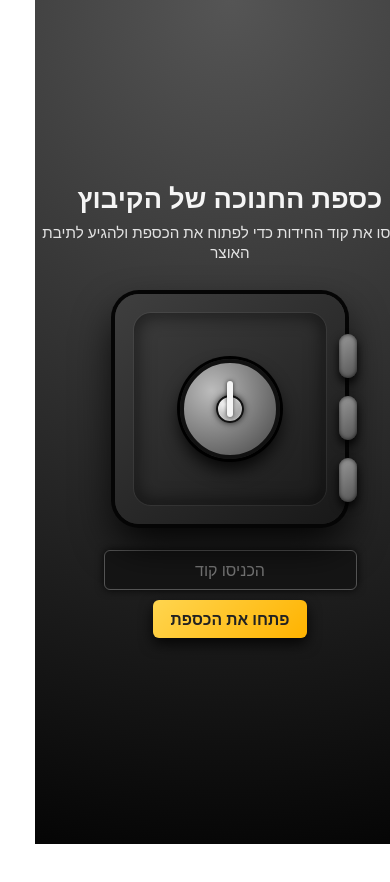
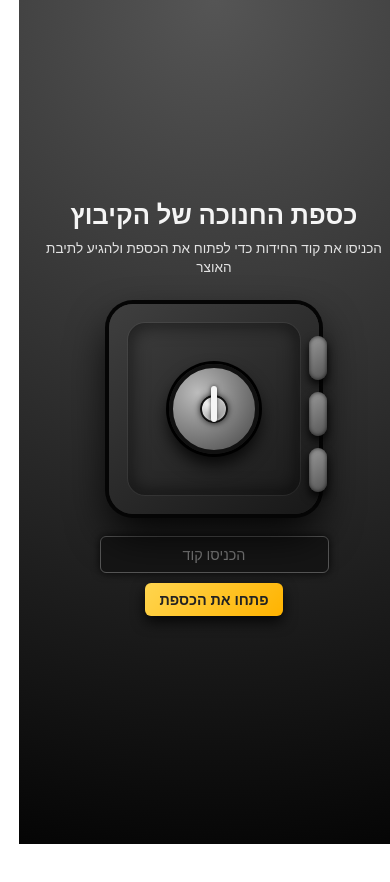
Before and after one commit to shaharpri/hanukkah_pelekh, a plain HTML site: page index.html in a window 390 px wide. Shown: the top 882 px of the page. Drawn offline with Linux system fonts and the light colour scheme.

Commit message:
Enhance mobile styles and adjust layout
Added mobile responsiveness and adjusted styles.

```diff
--- a/index.html
+++ b/index.html
@@ -2,6 +2,7 @@
 <html lang="he" dir="rtl">
 <head>
   <meta charset="UTF-8" />
+  <meta name="viewport" content="width=device-width, initial-scale=1.0" />
   <title>כספת חנוכה</title>
   <style>
     * {
@@ -16,8 +17,6 @@
       color: #f5f5f5;
     }
 
-    /* === סצנות כלליות === */
-
     .scene {
       position: absolute;
       inset: 0;
@@ -29,8 +28,6 @@
       perspective: 1200px;
     }
 
-    /* === סצנת הכספת (מסך ראשון) === */
-
     .safe-scene {
       background: radial-gradient(circle at top, #555, #050505);
       flex-direction: column;
@@ -40,7 +37,8 @@
 
     .safe-header {
       text-align: center;
-      margin-top: 24px;
+      margin-top: 16px;
+      padding: 0 12px;
     }
 
     .safe-header h1 {
@@ -60,6 +58,7 @@
       align-items: center;
       gap: 18px;
       margin-top: 8px;
+      padding: 0 12px;
     }
 
     .safe-door {
@@ -134,8 +133,6 @@
         inset 0 0 4px rgba(255,255,255,0.7);
     }
 
-    /* סיבוב המחוג */
-
     .dial.spin {
       animation: spinDial 0.8s ease-out;
     }
@@ -180,7 +177,7 @@
       border: 1px solid #555;
       background: #151515;
       color: #f5f5f5;
-      min-width: 150px;
+      min-width: 160px;
       text-align: center;
       font-size: 1rem;
       box-shadow: 0 0 8px rgba(0,0,0,0.8);
@@ -242,8 +239,6 @@
       100% { transform: translateX(0); }
     }
 
-    /* === אפקט "נכנסים לתוך הכספת" === */
-
     body.into-safe .safe-scene {
       animation: zoomIntoSafe 1.2s forwards ease-in;
       pointer-events: none;
@@ -261,8 +256,6 @@
         filter: blur(12px);
       }
     }
-
-    /* === סצנת האוצר בתוך הכספת === */
 
     .treasure-scene {
       background: radial-gradient(circle at center, #1b1b1b, #000);
@@ -300,8 +293,6 @@
       padding: 30px 20px 40px;
     }
 
-    /* אור מתוך הכספת */
-
     .treasure-glow {
       position: absolute;
       top: 10%;
@@ -329,8 +320,6 @@
         transform: translateX(-50%) scale(1.05);
       }
     }
-
-    /* תיבת אוצר */
 
     .chest {
       position: relative;
@@ -408,8 +397,6 @@
       box-shadow: 0 0 6px rgba(0,0,0,0.7);
     }
 
-    /* ניצוצות */
-
     .sparkles {
       position: absolute;
       inset: 0;
@@ -454,8 +441,6 @@
       }
     }
 
-    /* טקסט בפנים */
-
     .treasure-title {
       position: relative;
       font-size: 1.7rem;
@@ -481,26 +466,65 @@
       font-size: 0.9rem;
     }
 
+    /* התאמות מובייל */
+
     @media (max-width: 600px) {
+      .safe-header h1 {
+        font-size: 1.6rem;
+      }
+      .safe-header .subtitle {
+        font-size: 0.85rem;
+      }
+      .safe-wrapper {
+        gap: 14px;
+        margin-top: 4px;
+      }
       .safe-door {
-        width: 230px;
-        height: 230px;
+        width: 210px;
+        height: 210px;
       }
       .dial {
-        width: 100px;
-        height: 100px;
+        width: 90px;
+        height: 90px;
       }
-      .safe-header h1 {
-        font-size: 1.7rem;
+      .hinges {
+        right: -8px;
+        top: 32px;
+        gap: 12px;
+      }
+      input[type="text"] {
+        min-width: 140px;
+        font-size: 0.9rem;
+      }
+      button {
+        font-size: 0.9rem;
+        padding: 7px 14px;
       }
       .treasure-inner {
-        padding-inline: 16px;
+        padding: 20px 14px 28px;
+      }
+      .treasure-title {
+        font-size: 1.4rem;
+      }
+      .treasure-text {
+        font-size: 0.95rem;
+      }
+      .treasure-glow {
+        width: 320px;
+        height: 320px;
+      }
+      .chest {
+        width: 220px;
+        height: 155px;
+      }
+      .chest-base,
+      .chest-lid {
+        width: 220px;
       }
     }
   </style>
 </head>
 <body>
-  <!-- סצנת הכספת -->
   <div class="scene safe-scene">
     <div class="safe-header">
       <h1>כספת החנוכה של הקיבוץ</h1>
@@ -533,7 +557,6 @@
     </div>
   </div>
 
-  <!-- סצנת האוצר בתוך הכספת -->
   <div class="scene treasure-scene">
     <div class="treasure-inner">
       <div class="treasure-glow"></div>
@@ -559,9 +582,7 @@
   </div>
 
   <script>
-    // === כאן אתה משנה רק את הקוד הסודי ואת הטקסט של האוצר ===
-
-    const SECRET_CODE = "8452"; // ← שנה לקוד שאתה בוחר עבור כל החידות יחד
+    const SECRET_CODE = "8452";
     const TREASURE_TEXT =
 `כל הכבוד! 🎉
 הנ״צ לחיפוש תיבת האוצר הוא:
@@ -569,8 +590,6 @@
 32.000000, 35.000000
 
 רמז: חפש ליד העץ הכי ותיק בקיבוץ...`;
-
-    // === קוד הלוגיקה והאנימציות ===
 
     const body = document.body;
     const codeInput = document.getElementById("codeInput");
@@ -586,7 +605,6 @@
 
     function spinDial() {
       dial.classList.remove("spin");
-      // טריק כדי לאפשר להפעיל את האנימציה שוב
       void dial.offsetWidth;
       dial.classList.add("spin");
     }
@@ -612,10 +630,8 @@
         messageEl.textContent = "הקוד נכון! פותחים את הכספת...";
         messageEl.classList.add("success");
 
-        // פתיחת דלת
         safeDoor.classList.add("open");
 
-        // כניסה קולנועית לתוך הכספת
         setTimeout(() => {
           body.classList.add("into-safe");
         }, 900);
```
